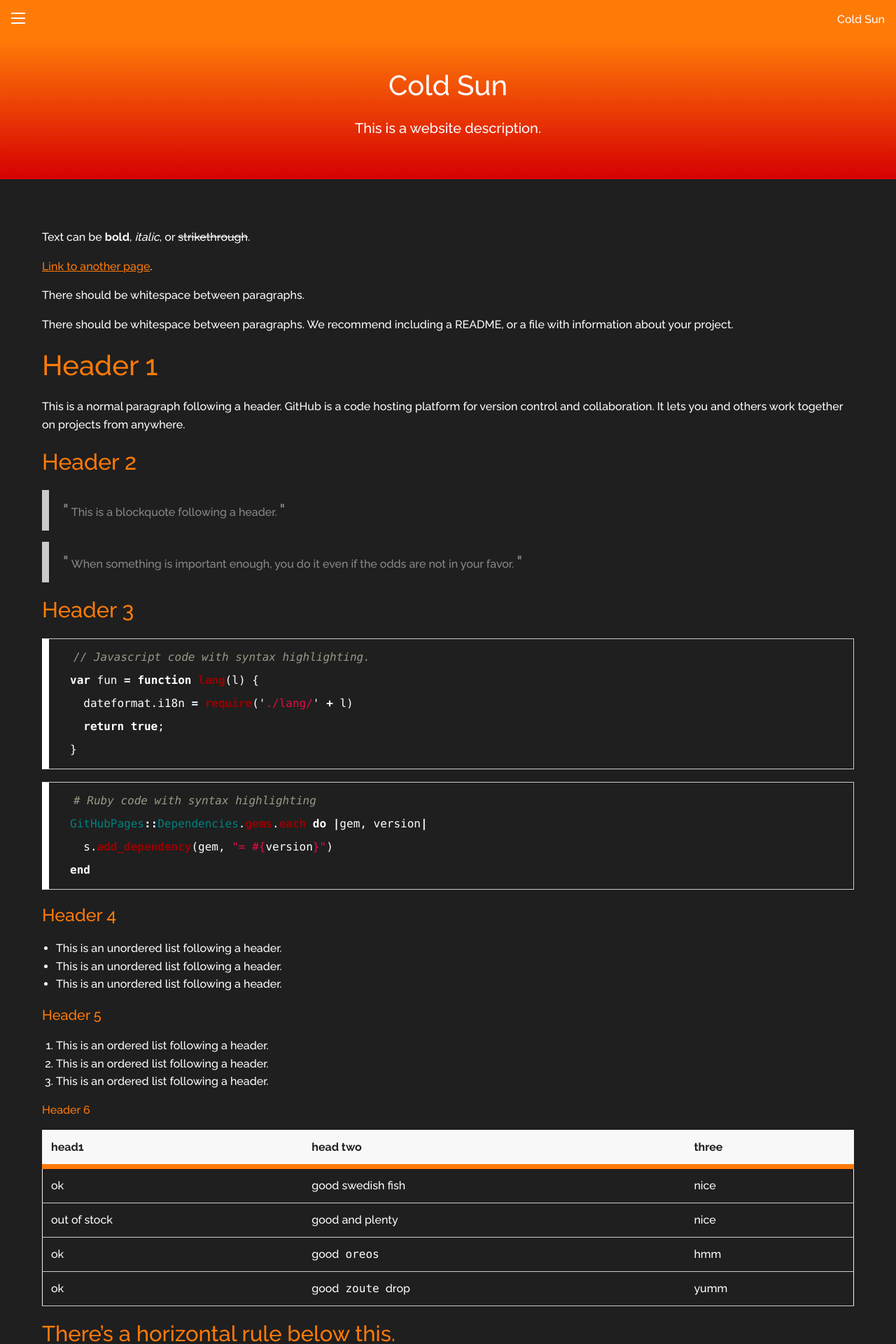
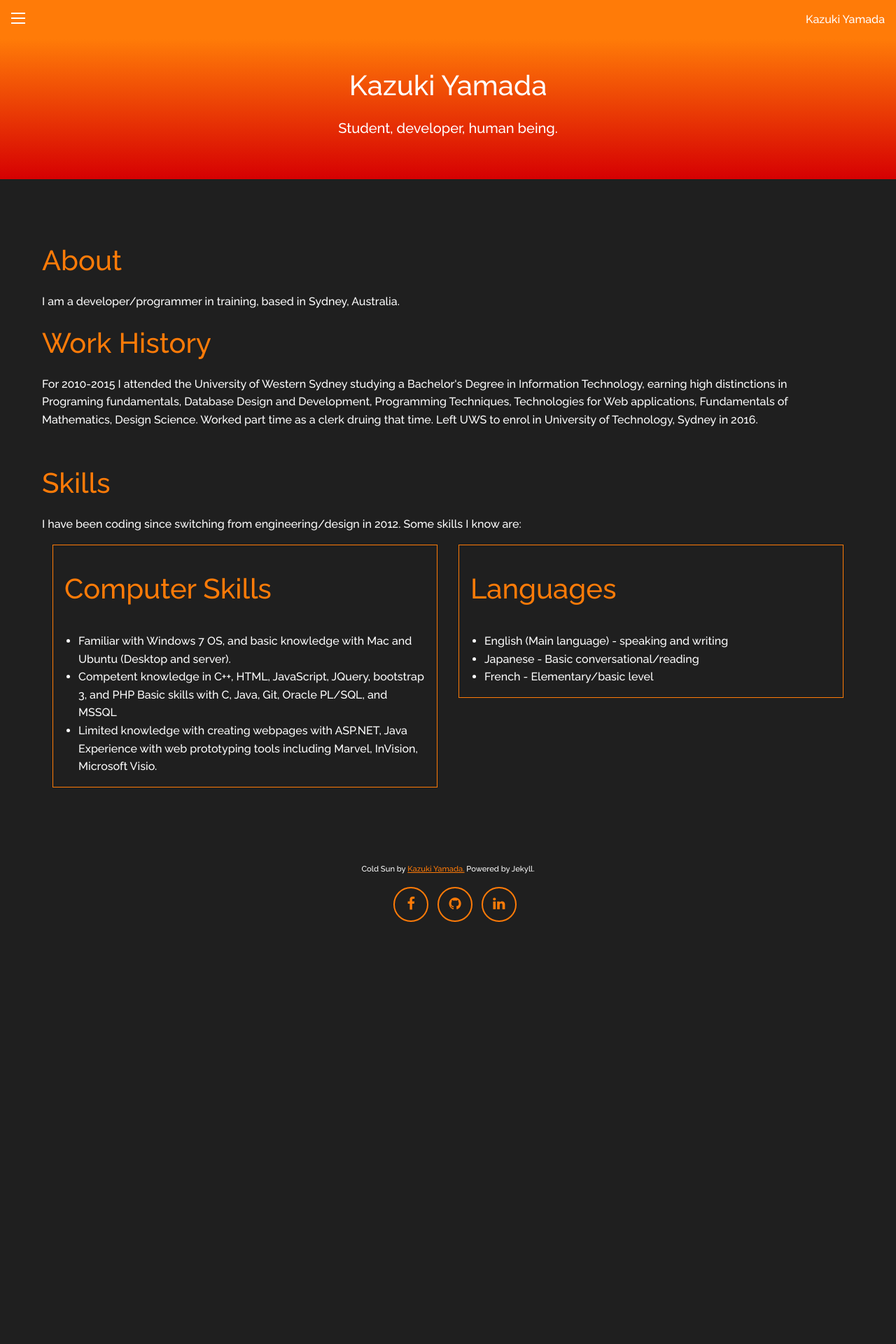
Before and after one commit to kaz-yamada/kaz-yamada.github.io, a Jekyll site: the page built from index.html, in a window 1280 px wide. Shown: the top 1920 px of the page at 70% size. Built offline with Jekyll 4.4.1, drawn with Linux system fonts in a browser that asks for light colours; nearby versions of some CDN libraries; after the commit the page ends 1443 px from its top, so only the background shows below that; some of the changed text lies outside the part shown.

Commit message:
Now has proper content

````diff
--- a/_config.yml
+++ b/_config.yml
@@ -13,9 +13,9 @@
 # you will see them accessed via {{ site.title }}, {{ site.email }}, and so on.
 # You can create any custom variable you would like, and they will be accessible
 # in the templates via {{ site.myvariable }}.
-title: Cold Sun
-email: youremail@example.com
-description: This is a website description.
+title: Kazuki Yamada
+email: kaz-yamada@outlook.com
+description: Student, developer, human being.
 
 # the subpath of your site, e.g. /blog
 # If you're hosting your site at a Project repository on GitHub pages
@@ -37,20 +37,20 @@ social:
 
   - name: Facebook
     icon: facebook
-    username:
-    url:
+    username: kazadamay
+    url: "https://www.facebook.com/kazadamay"
     share: true
 
   - name: GitHub
     icon: github
-    username:
-    url:
+    username: kaz-yamada
+    url: "https://github.com/kaz-yamada"
     share: false
 
   - name: LinkedIn
     icon: linkedin
-    username:
-    url:
+    username: kaz-yamada
+    url: "https://www.linkedin.com/in/kazuki-yamada-b27616123?trk=nav_responsive_tab_profile"
     share: true
 
   - name: Google+
@@ -84,11 +84,11 @@ social:
     share: false
 
 author:
-  name   : "Your Name"
+  name   : "Kazuki"
   avatar :
   bio    : "Biography goes here."
   email  : # optional
-  uri    : "http://example.com"
+  uri    : "kaz-yamada.github.io"
 
 # Build settings
 markdown: kramdown
--- a/_layouts/page.html
+++ b/_layouts/page.html
@@ -10,7 +10,7 @@ layout: default
 </header>
 
 <div class="page row">
-	<div class="columns">
+	<div class="grid-x grid-margin-x">
 		{{ content }}
 	</div>
 </div>
--- a/_sass/_base.scss
+++ b/_sass/_base.scss
@@ -13,9 +13,15 @@ $footer-height: 250px;
 
 $foundation-palette: (primary: $primary-color, secondary: $secondary-color, success: #3adb76, warning: #ffae00, alert: #cc4b37);
 
+
 // Overrite Foundation styling;
 $topbar-title-spacing: 0;
 $titlebar-icon-color-hover: $secondary-color;
+
+$card-background: $body-background;
+$card-font-color: $body-font-color;
+$card-divider-background: $body-background;
+$card-border: 1px solid $primary-color;
 
 // Shamelessly stolen from https://www.sitepoint.com/building-linear-gradient-mixin-sass/
 
--- /dev/null
+++ b/index.html
@@ -0,0 +1,49 @@
+---
+layout: page
+---
+<div class="row large-12">
+  <div class="column">
+    <h1>About</h1>
+    <p>I am a developer/programmer in training, based in Sydney, Australia.</p>
+    <h1>Work History</h1>
+    <p>For 2010-2015 I attended the University of Western Sydney studying a Bachelor's Degree in Information Technology, earning high distinctions in Programing fundamentals, Database Design and Development, Programming Techniques, Technologies for Web applications,
+      Fundamentals of Mathematics, Design Science. Worked part time as a clerk druing that time. Left UWS to enrol in University of Technology, Sydney in 2016.</p>
+  </div>
+</div>
+<div class="row">
+  <div class="column">
+    <h1>Skills</h1>
+    <p>I have been coding since switching from engineering/design in 2012. Some skills I know are:</p>
+    <div class="grid-x grid-padding-x small-up-2 medium-up-2 large-up-2">
+      <div class="cell">
+        <div class="card">
+          <div class="card-divider">
+            <h1>Computer Skills</h1>
+          </div>
+          <div class="card-section">
+            <ul>
+              <li>Familiar with Windows 7 OS, and basic knowledge with Mac and Ubuntu (Desktop and server).</li>
+              <li>Competent knowledge in C++, HTML, JavaScript, JQuery, bootstrap 3, and PHP Basic skills with C, Java, Git, Oracle PL/SQL, and MSSQL</li>
+              <li>Limited knowledge with creating webpages with ASP.NET, Java Experience with web prototyping tools including Marvel, InVision, Microsoft Visio.</li>
+            </ul>
+          </div>
+        </div>
+      </div>
+      <div class="cell">
+        <div class="card">
+          <div class="card-divider">
+            <h1>Languages</h1>
+          </div>
+          <div class="card-section">
+            <ul>
+              <li>English (Main language) - speaking and writing</li>
+              <li>Japanese - Basic conversational/reading</li>
+              <li>French - Elementary/basic level</li>
+            </ul>
+          </div>
+        </div>
+      </div>
+
+    </div>
+  </div>
+</div>
--- a/index.md
+++ /dev/null
@@ -1,129 +0,0 @@
----
-layout: page
----
-
-Text can be **bold**, _italic_, or ~~strikethrough~~.
-
-[Link to another page](another-page).
-
-There should be whitespace between paragraphs.
-
-There should be whitespace between paragraphs. We recommend including a README, or a file with information about your project.
-
-# [](#header-1)Header 1
-
-This is a normal paragraph following a header. GitHub is a code hosting platform for version control and collaboration. It lets you and others work together on projects from anywhere.
-
-## [](#header-2)Header 2
-
-> This is a blockquote following a header.
-
-> When something is important enough, you do it even if the odds are not in your favor.
-
-### [](#header-3)Header 3
-
-```javascript
-// Javascript code with syntax highlighting.
-var fun = function lang(l) {
-  dateformat.i18n = require('./lang/' + l)
-  return true;
-}
-```
-
-```ruby
-# Ruby code with syntax highlighting
-GitHubPages::Dependencies.gems.each do |gem, version|
-  s.add_dependency(gem, "= #{version}")
-end
-```
-
-#### [](#header-4)Header 4
-
-- This is an unordered list following a header.
-- This is an unordered list following a header.
-- This is an unordered list following a header.
-
-##### [](#header-5)Header 5
-
-1. This is an ordered list following a header.
-2. This is an ordered list following a header.
-3. This is an ordered list following a header.
-
-###### [](#header-6)Header 6
-
-head1        | head two          | three
-:----------- | :---------------- | :----
-ok           | good swedish fish | nice
-out of stock | good and plenty   | nice
-ok           | good `oreos`      | hmm
-ok           | good `zoute` drop | yumm
-
-### There's a horizontal rule below this.
-
---------------------------------------------------------------------------------
-
-### Here is an unordered list:
-
-- Item foo
-- Item bar
-- Item baz
-- Item zip
-
-### And an ordered list:
-
-1. Item one
-2. Item two
-3. Item three
-4. Item four
-
-### And a nested list:
-
-- level 1 item
-
-  - level 2 item
-  - level 2 item
-
-    - level 3 item
-    - level 3 item
-
-- level 1 item
-
-  - level 2 item
-  - level 2 item
-  - level 2 item
-
-- level 1 item
-
-  - level 2 item
-  - level 2 item
-
-- level 1 item
-
-### Small image
-
-![](https://assets-cdn.github.com/images/icons/emoji/octocat.png)
-
-### Large image
-
-![](https://guides.github.com/activities/hello-world/branching.png)
-
-### Definition lists can be used with HTML syntax.
-
-<dl>
-  <dt>Name</dt>
-  <dd>Godzilla</dd>
-  <dt>Born</dt>
-  <dd>1952</dd>
-  <dt>Birthplace</dt>
-  <dd>Japan</dd>
-  <dt>Color</dt>
-  <dd>Green</dd>
-</dl>
-
-```
-Long, single-line code blocks should not wrap. They should horizontally scroll if they are too long. This line should be long enough to demonstrate this.
-```
-
-```
-The final element.
-```
````
Also changed, not shown: _posts/2017-05-23-welcome-to-jekyll.md (deleted, +0 -25 lines), _posts/2017-08-24-lorem-ipsum.md (deleted, +0 -58 lines), about.md (deleted, +0 -15 lines).
